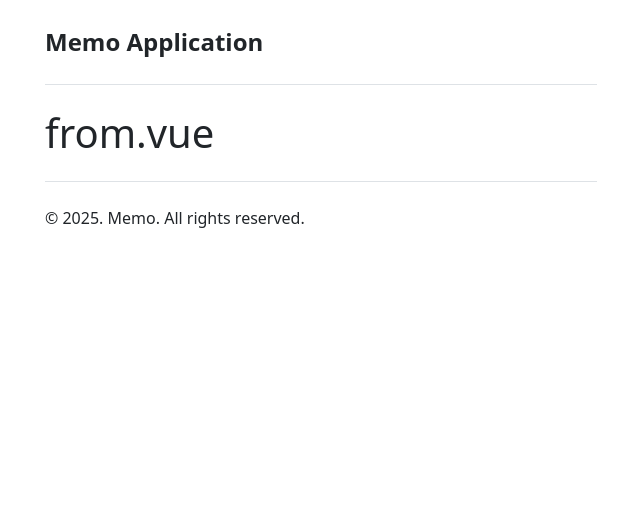
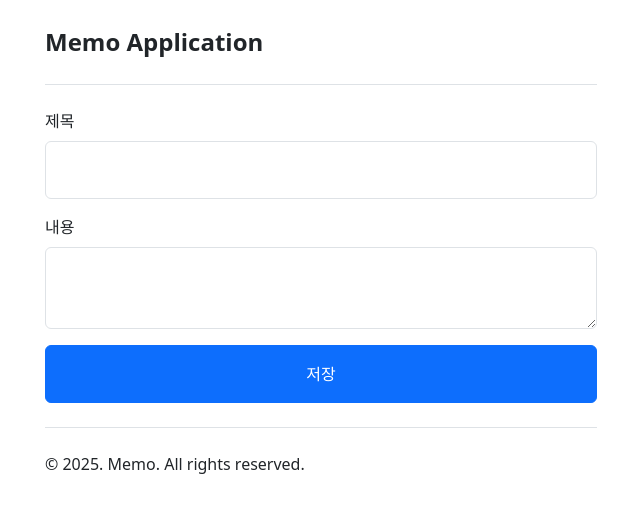
Before and after one commit to mood7dev/2025-02-01-springmemo, a Vue app: page /add in a window 1280 px wide. Shown: the top 512 px of the page, without its empty margins (319-959 px from the left). Built offline with nearby package versions, Linux system fonts and the light colour scheme.

Commit message:
수정까지

```diff
--- a/src/components/MemoCard.vue
+++ b/src/components/MemoCard.vue
@@ -6,11 +6,7 @@ const props = defineProps({
 </script>
 
 <template>
-  <router-link
-    :key="props.item.id"
-    :to="`/memos/${props.item.id}`"
-    class="item"
-  >
+  <router-link :key="props.item.id" :to="`/mod/${props.item.id}`" class="item">
     <div class="d-flex pt-3">
       <div class="pb-3 mb-0 w-100">
         <div class="d-flex justify-content-between">
--- a/src/router/index.js
+++ b/src/router/index.js
@@ -12,6 +12,10 @@ const router = createRouter({
       path: "/add",
       component: () => import("@/views/From.vue"),
     },
+    {
+      path: "/mod/:memoId",
+      component: () => import("@/views/From.vue"),
+    },
   ],
 });
 
--- a/src/services/HttpService.js
+++ b/src/services/HttpService.js
@@ -4,17 +4,24 @@ axios.defaults.baseURL = "http://localhost:8080/api";
 //객체화 한 걸 리턴
 class httpService {
   // 메모 저장 (POST)
-  async saveMemo(item) {
-    console.log("item: ", item);
+  async save(item) {
+    console.log("save - item: ", item);
+    const res = await axios.post("/memo", item);
+    return res.data;
   }
 
-  async getItems(parms) {
-    console.log("parms: ", parms);
+  async findById(id) {
+    console.log("findById - id:", id);
+    const res = await axios.get(`/memo/${id}`);
+    console.log("findById = res.data:", res.data);
+    return res.data;
   }
 
   // 메모 수정 (PUT)
-  async updateMemo(item) {
+  async modify(item) {
     console.log("updateMemo - item: ", item);
+    const res = await axios.put("/memo", item);
+    return res.data;
   }
 
   // 메모 삭제 (DELETE)
--- a/src/views/From.vue
+++ b/src/views/From.vue
@@ -1,11 +1,99 @@
 <script setup>
-import { reactive } from "vue";
+import { reactive, onMounted, useTemplateRef } from "vue";
+import { useRoute, useRouter } from "vue-router";
+import httpService from "@/services/HttpService";
+
+const router = useRouter(); //주소 이동: 라우터 처리
+const route = useRoute(); //PathVariable 데이터 가져오기 위한 용도
+const refTitle = useTemplateRef("ref_title");
+const refCtnts = useTemplateRef("ref_ctnts");
 
 const state = reactive({
-  add: [],
+  memo: {
+    memoid: 0,
+    title: "",
+    ctnts: "",
+    createdAt: "",
+  },
 });
+
+//onMounted에서 memoId로 데이터 조회 (수정 모드)
+onMounted(() => {
+  if (route.params.memoId) {
+    findById();
+  }
+});
+
+const findById = async () => {
+  const data = await httpService.findById(route.params.memoId);
+  state.memo = data.resultData;
+};
+
+const submit = async () => {
+  //간단한 validation(유효성 검사)
+
+  if (state.memo.title.trim().replace(/\s{2,}/g, " ").length === 0) {
+    refTitle.value.focus();
+    alert("제목을 작성해 주세요");
+    return;
+  } else if (state.memo.ctnts.trim().replace(/\s{2,}/g, " ").length === 0) {
+    alert("내용을 작성해 주세요");
+    refCtnts.value.focus();
+    return;
+  } else if (state.memo.title.length > 20) {
+    alert("20자 이내 작성해 주세요");
+    return;
+  } else if (state.memo.ctnts.length > 200) {
+    refCtnts.value.focus();
+    alert("내용은 200자 이내로 작성해 주세요");
+    return;
+  }
+
+  console.log("호출");
+  if (route.params.memoId) {
+    //수정처리
+    return;
+  }
+  const bodyJson = {
+    title: state.memo.title,
+    ctnts: state.memo.ctnts,
+  };
+  const data = await httpService.save(bodyJson);
+  if (data.resultData === 1) {
+    //등록 성공
+    router.push({ path: "/" });
+  } else {
+    //등록실패
+    alert(data.resultMessage);
+  }
+  //등록처리
+};
 </script>
 
 <template>
-  <h1>from.vue</h1>
+  <form class="detail" @submit.prevent="submit">
+    <div class="mb-3" v-if="state.memo.createdAt">
+      등록일시: {{ state.memo.createdAt }}
+    </div>
+    <div class="mb-3">
+      <label for="title" class="form-label">제목</label>
+      <input
+        type="text"
+        ref="ref_title"
+        id="title"
+        class="form-control p-3"
+        v-model="state.memo.title"
+      />
+    </div>
+    <div class="mb-3">
+      <label for="ctnts" class="form-label">내용</label>
+      <textarea
+        id="ctnts"
+        ref="ref_ctnts"
+        class="form-control p-3"
+        v-model="state.memo.ctnts"
+      ></textarea>
+    </div>
+    <button type="submit" class="btn btn-primary w-100 py-3">저장</button>
+  </form>
 </template>
```
